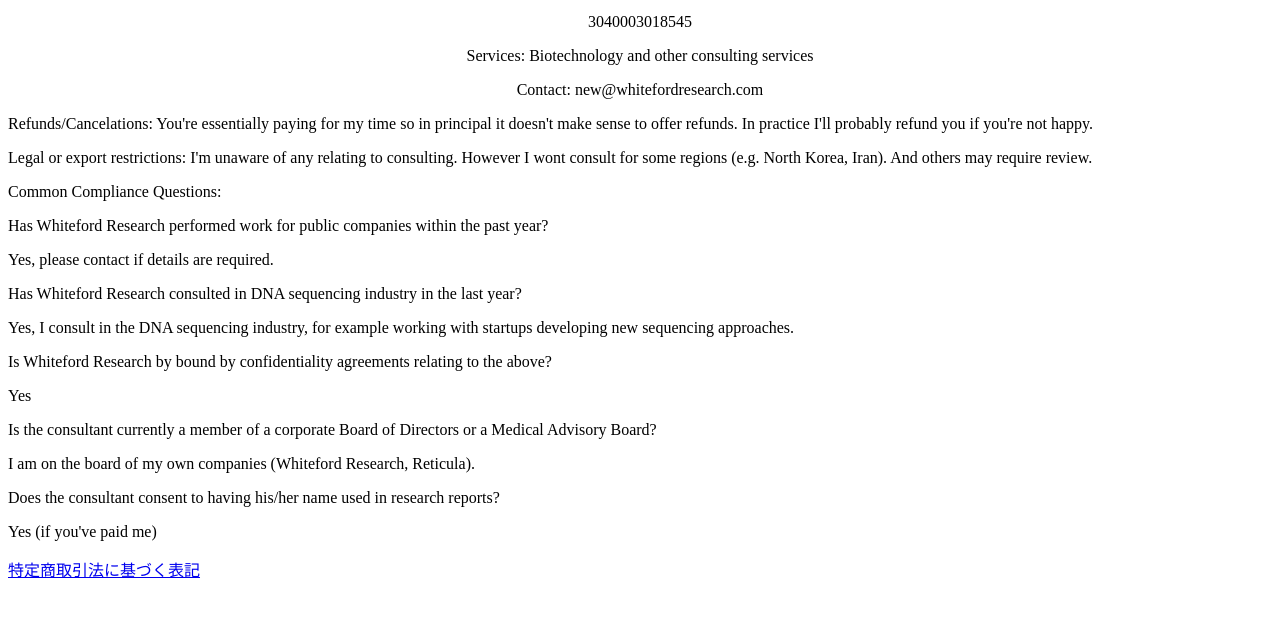
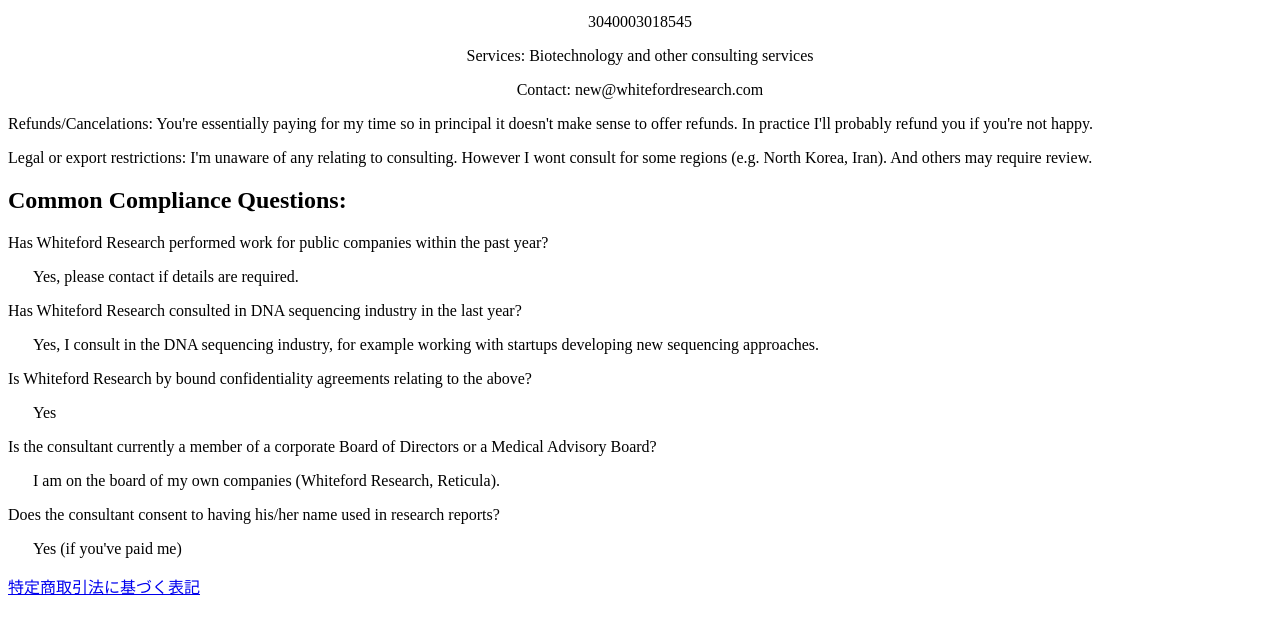
Before and after one commit to new299/whitefordresearch, a plain HTML site: page info2.html in a window 1280 px wide. Shown: the part 93-726 px from the top of the page. Drawn offline with Linux system fonts and the light colour scheme.

Commit message:
formating

```diff
--- a/info2.html
+++ b/info2.html
@@ -9,18 +9,17 @@
 </center>
 <p>Refunds/Cancelations: You're essentially paying for my time so in principal it doesn't make sense to offer refunds. In practice I'll probably refund you if you're not happy.</p>
 <p>Legal or export restrictions: I'm unaware of any relating to consulting. However I wont consult for some regions (e.g. North Korea, Iran). And others may require review.</p>
-<p>Common Compliance Questions:<p>
+<h2>Common Compliance Questions:</h2>
 <p>Has Whiteford Research performed work for public companies within the past year?</p>
-<p>Yes, please contact if details are required.</p>
+<p style="margin-left: 25px;">Yes, please contact if details are required.</p>
 <p>Has Whiteford Research consulted in DNA sequencing industry in the last year?</p>
-Yes, I consult in the DNA sequencing industry, for example working with startups developing new sequencing approaches.
-</p>
-<p>Is Whiteford Research by bound by confidentiality agreements relating to the above?</p>
-<p>Yes</p>
+<p style="margin-left: 25px;">Yes, I consult in the DNA sequencing industry, for example working with startups developing new sequencing approaches.</p>
+<p>Is Whiteford Research by bound confidentiality agreements relating to the above?</p>
+<p style="margin-left: 25px;">Yes</p>
 <p>Is the consultant currently a member of a corporate Board of Directors or a Medical Advisory Board?</p>
-<p>I am on the board of my own companies (Whiteford Research, Reticula).</p>
+<p style="margin-left: 25px;">I am on the board of my own companies (Whiteford Research, Reticula).</p>
 <p>Does the consultant consent to having his/her name used in research reports?</p>
-<p>Yes (if you've paid me)</p>
+<p style="margin-left: 25px;">Yes (if you've paid me)</p>
 
 <p></p>
 <p></p>
```
